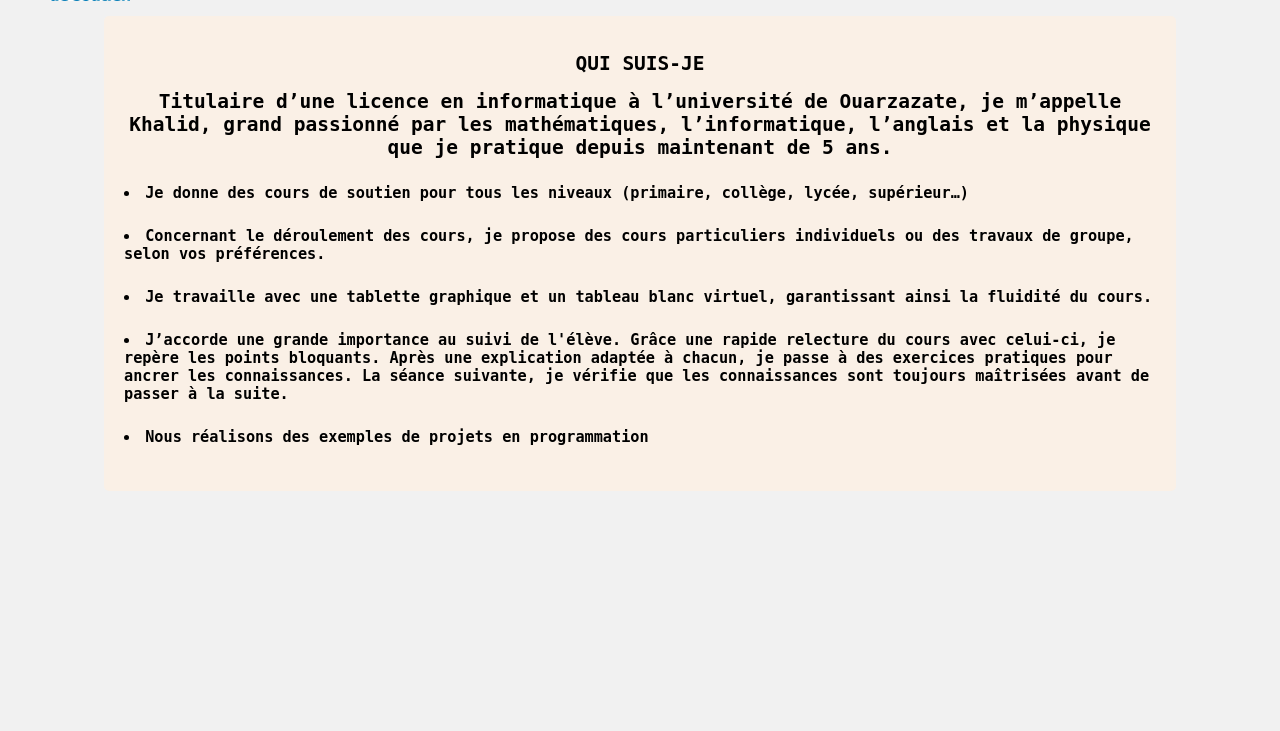
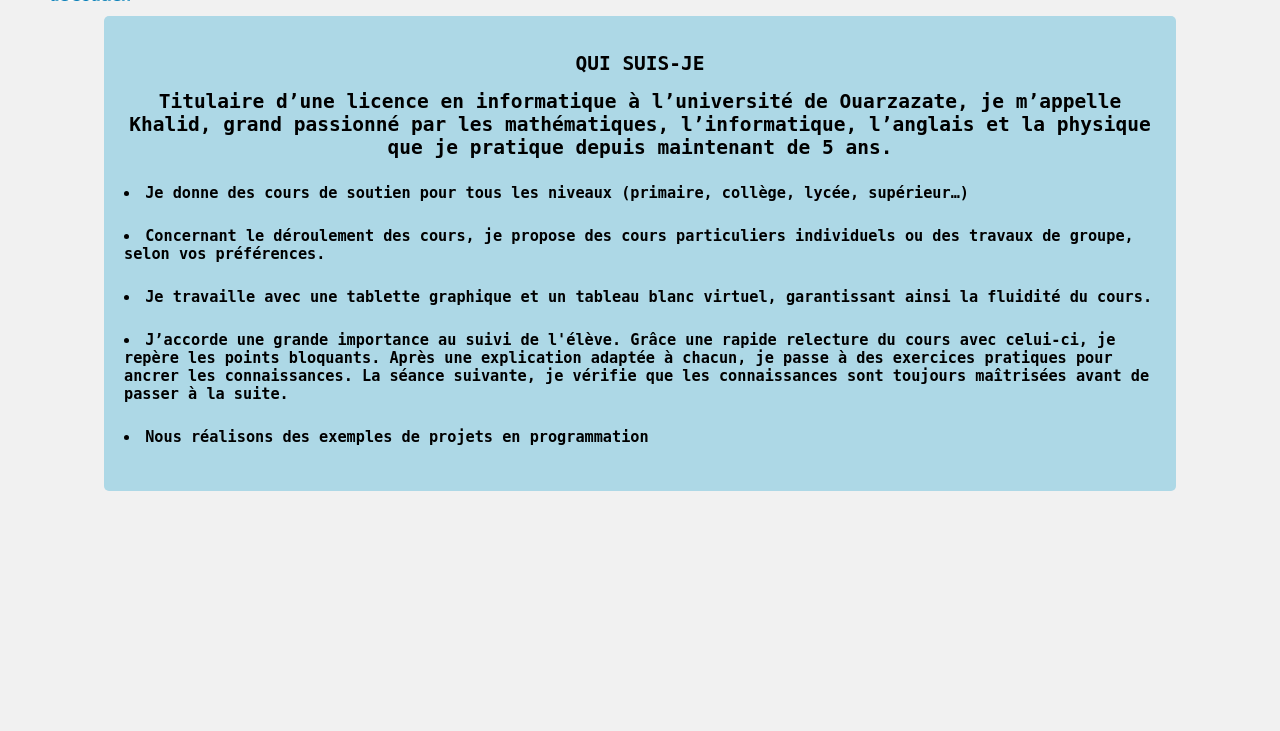
Before and after one commit to kh-lid/soutien, a PHP site: page /Apropos.php in a window 1280 px wide. Shown: the part 129-860 px from the top of the page. Run offline with PHP 8.4, Linux system fonts and the light colour scheme.

Commit message:
Update Apropos.php

```diff
--- a/Apropos.php
+++ b/Apropos.php
@@ -23,7 +23,7 @@
 	</div>
 	</header><br>
 	<main>
-		<article style="background-color: linen">
+		<article style="background-color: lightblue">
 <p>
 			<h2 style="text-align: center;"  style="color: red">QUI SUIS-JE  <br></h2><br>
 			<h2 style="text-align: center;"> Titulaire d’une licence en informatique à l’université de Ouarzazate, je m’appelle Khalid, grand passionné par les mathématiques, l’informatique, l’anglais et la physique que je pratique depuis maintenant de 5 ans. </h2> <br>
```
